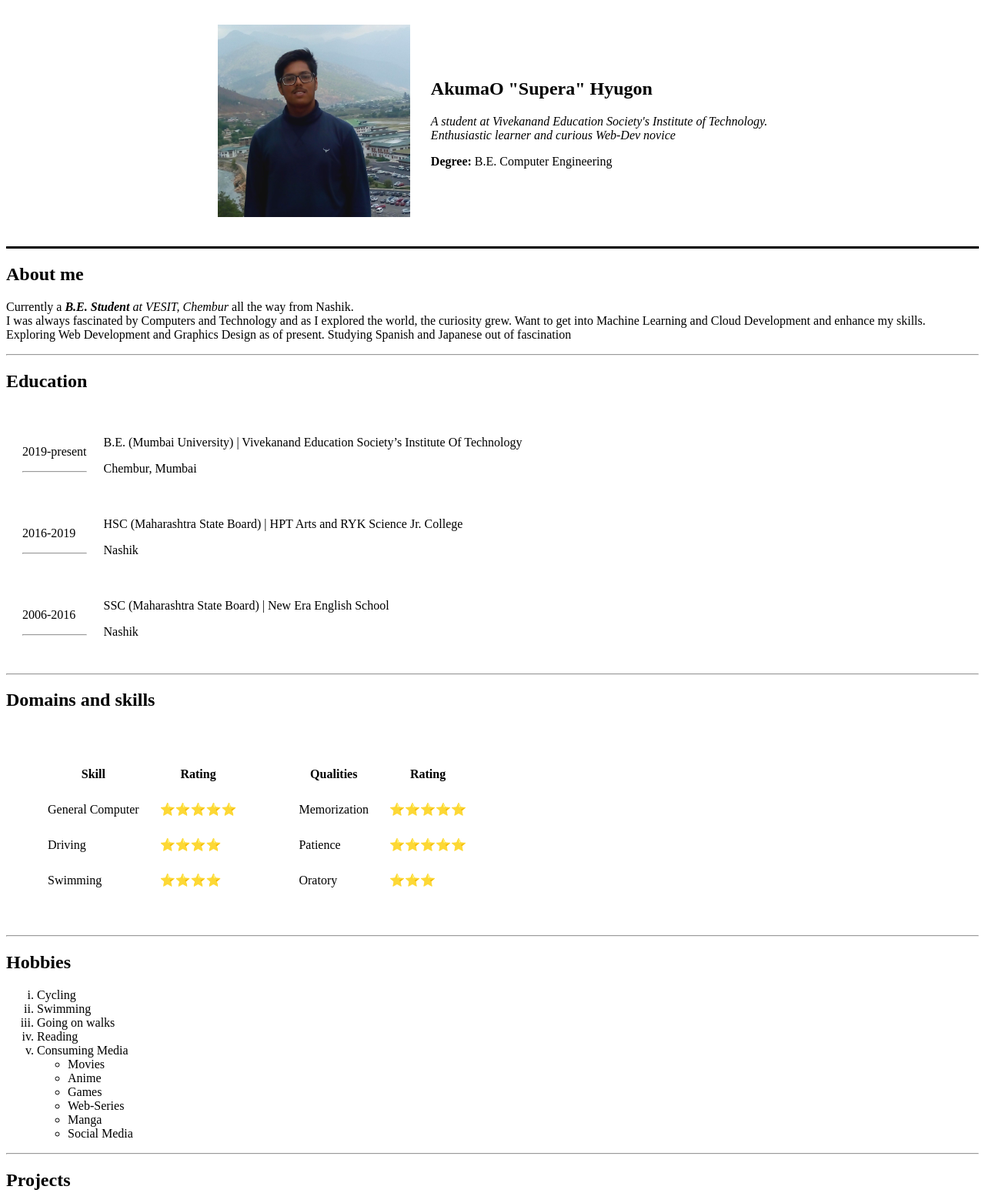
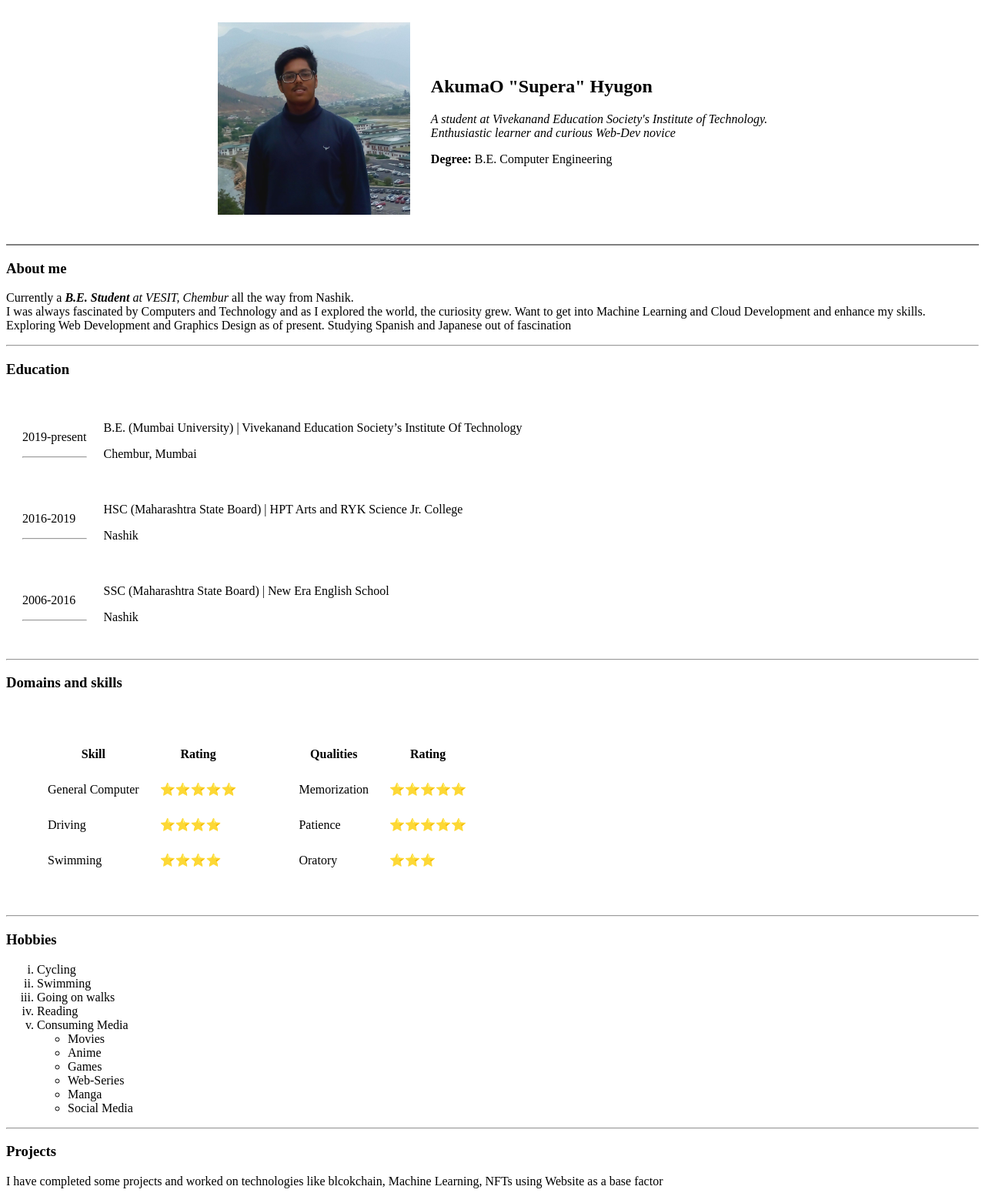
Before and after one commit to Adwait-Shirodkar/Portfolio-prototype, a plain HTML site: page Prototype portfolio.html in a window 1280 px wide. Shown: the part 87-1637 px from the top of the page at 77% size. Drawn offline with Linux system fonts and the light colour scheme.

Commit message:
Added CSS link to portfolio

```diff
--- a/Prototype portfolio.html
+++ b/Prototype portfolio.html
@@ -3,13 +3,15 @@
 
 <head>
   <meta charset="utf-8">
-  <meta name="description" content="AkumaO's portfolio made using only HTML">
+  <meta name="description" content="Adwait Shirodkar's portfolio made using only HTML">
   <title>AkumaO's prototype portfolio</title>
+  <link rel="stylesheet" href="CSS/styles.css">
+
 </head>
 
 <body>
   <h1><strong>AkumaO's prototype portfolio</strong></h1>
-  <hr noshade color="black" size="5" />
+  <hr noshade/>
   <center>
     <table cellspacing="25">
       <tr>
@@ -23,8 +25,8 @@
       </tr>
     </table>
   </center>
-  <hr noshade color='black' size='3'>
-  <h2>About me</h2>
+  <hr noshade>
+  <h3>About me</h3>
   <p>Currently a <strong><em>B.E. Student</strong> at VESIT, Chembur</em> all the way from Nashik. <br>
     I was always fascinated by Computers and Technology and as I explored the
     world, the curiosity grew. Want to get into Machine Learning and Cloud Development and enhance my skills. <br>
@@ -32,7 +34,7 @@
     of present. Studying Spanish and Japanese out of fascination</p>
   <hr>
 
-  <h2>Education</h2>
+  <h3>Education</h3>
   <table cellspacing="20">
     <tr>
       <td>
@@ -69,7 +71,7 @@
   </table>
   <hr>
 
-  <h2>Domains and skills</h2>
+  <h3>Domains and skills</h3>
   <table cellspacing="27">
     <tr>
       <td>
@@ -125,7 +127,7 @@
 
   <hr>
 
-  <h2>Hobbies</h2>
+  <h3>Hobbies</h3>
   <ol type="i">
     <li>Cycling</li>
     <li>Swimming</li>
@@ -145,7 +147,7 @@
   <hr>
 
 
-  <h2>Projects</h2>
+  <h3>Projects</h3>
   <p>I have completed some projects and worked on technologies like blcokchain, Machine Learning, NFTs using Website as a base factor</p>
   <br>
   <p>To check out the projects, follow the link by clicking <a href="Webpages/portfolio Projects.html"><em> <strong>HERE</strong> </em></a> </p>
```
